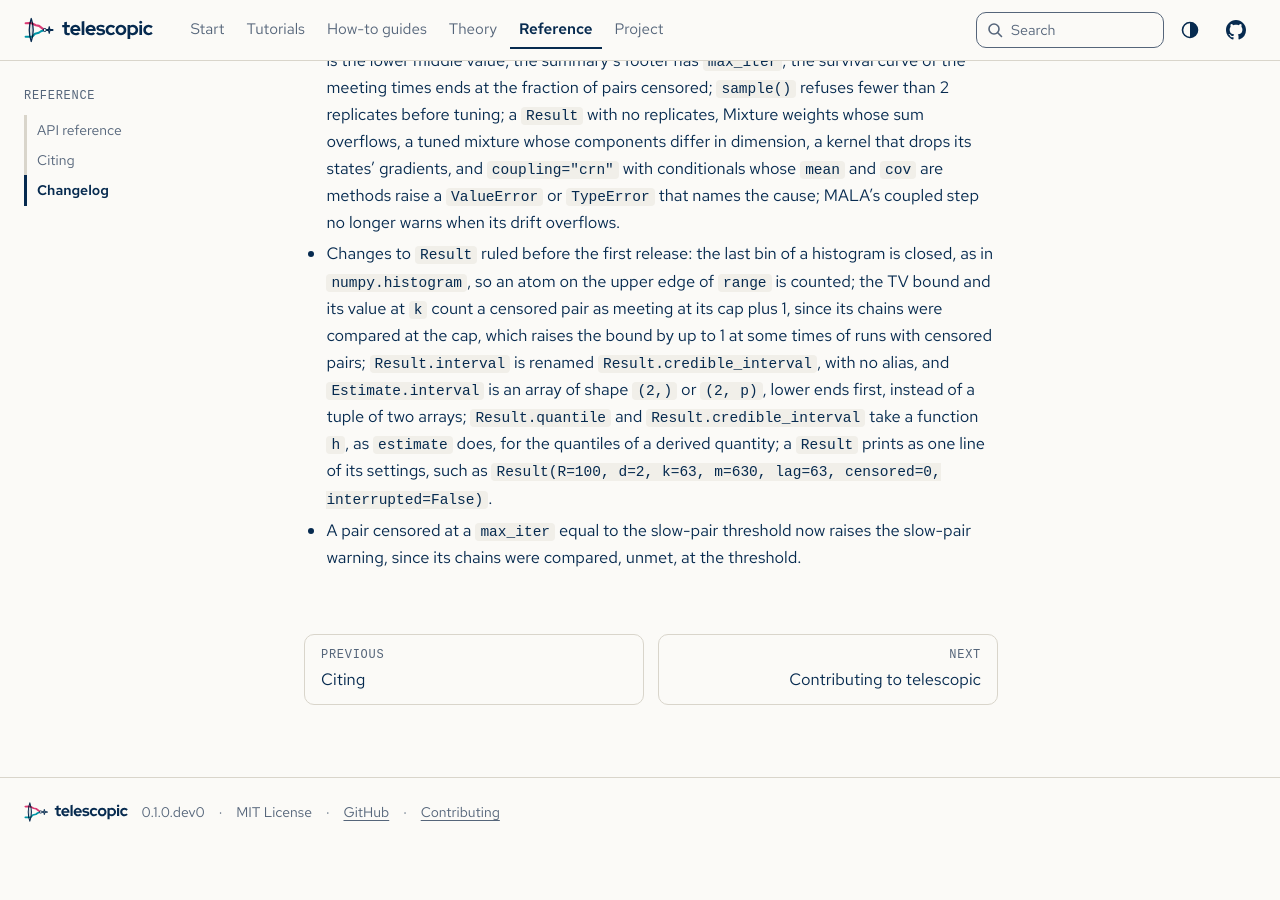
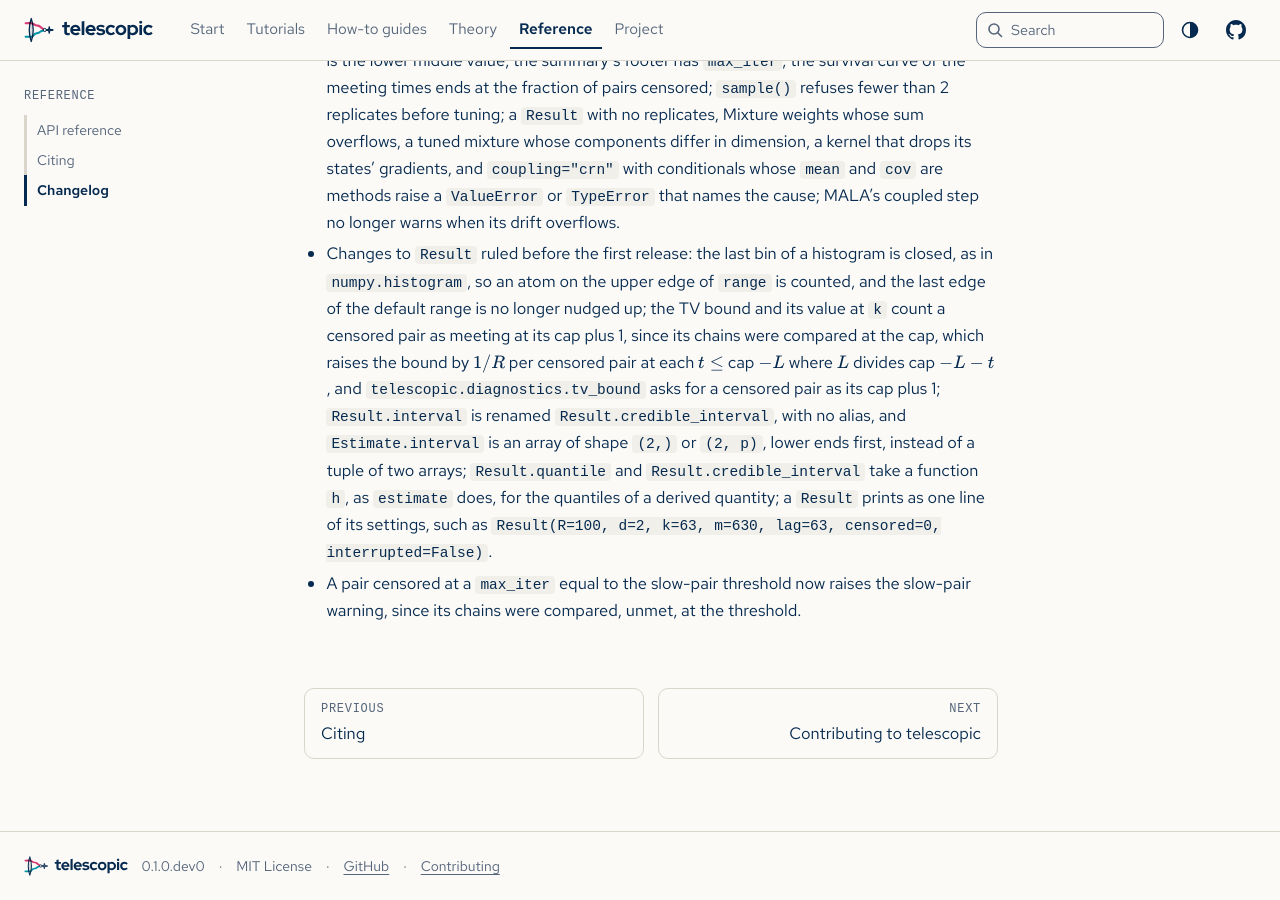
Before and after one commit to joshspeagle/telescopic, a Sphinx documentation site: the page built from docs/changelog.md, in a window 1280 px wide and 900 px high, scrolled down 3132 px. Built offline with Sphinx 7.4.7, drawn with Linux system fonts in a browser that asks for light colours; some web fonts are replaced; before the commit the page ends 3978 px from its top, so only the background shows below that.

Commit message:
Apply the review of the results changes
State the shapes of quantiles of h for one level, complete the CHANGELOG
line, mark which alternatives were not put to Josh, add the test-plan lines,
and take the quantiles of each column with apply_along_axis.

Co-Authored-By: Claude Fable 5.2 <noreply@anthropic.com>
Claude-Session: https://claude.ai/code/session_01JkqiRme7m1GkuqNnbDowQy

```diff
--- a/CHANGELOG.md
+++ b/CHANGELOG.md
@@ -123,12 +123,15 @@ All notable changes to this project are documented here. The format follows
   raise a `ValueError` or `TypeError` that names the cause; MALA's coupled step no
   longer warns when its drift overflows.
 - Changes to `Result` ruled before the first release: the last bin of a histogram is
-  closed, as in `numpy.histogram`, so an atom on the upper edge of `range` is counted;
-  the TV bound and its value at `k` count a censored pair as meeting at its cap plus 1,
-  since its chains were compared at the cap, which raises the bound by up to 1 at some
-  times of runs with censored pairs; `Result.interval` is renamed
-  `Result.credible_interval`, with no alias, and `Estimate.interval` is an array of
-  shape `(2,)` or `(2, p)`, lower ends first, instead of a tuple of two arrays;
+  closed, as in `numpy.histogram`, so an atom on the upper edge of `range` is counted,
+  and the last edge of the default range is no longer nudged up; the TV bound and its
+  value at `k` count a censored pair as meeting at its cap plus 1, since its chains were
+  compared at the cap, which raises the bound by $1/R$ per censored pair at each
+  $t \le$ cap $- L$ where $L$ divides cap $- L - t$, and
+  `telescopic.diagnostics.tv_bound` asks for a censored pair as its cap plus 1;
+  `Result.interval` is renamed `Result.credible_interval`, with no alias, and
+  `Estimate.interval` is an array of shape `(2,)` or `(2, p)`, lower ends first,
+  instead of a tuple of two arrays;
   `Result.quantile` and `Result.credible_interval` take a function `h`, as `estimate`
   does, for the quantiles of a derived quantity; a `Result` prints as one line of its
   settings, such as `Result(R=100, d=2, k=63, m=630, lag=63, censored=0,
```
Also changed, not shown: docs/design/spec.md (+1 -1 lines), docs/design/test-plan.md (+2 -1 lines), docs/guide/results.md (+10 -10 lines), notes/DECISIONS.md (+4 -4 lines), 3 other files.
